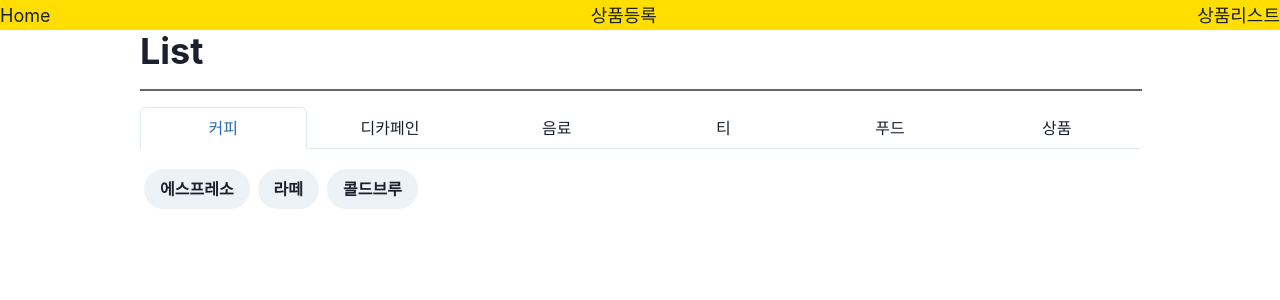
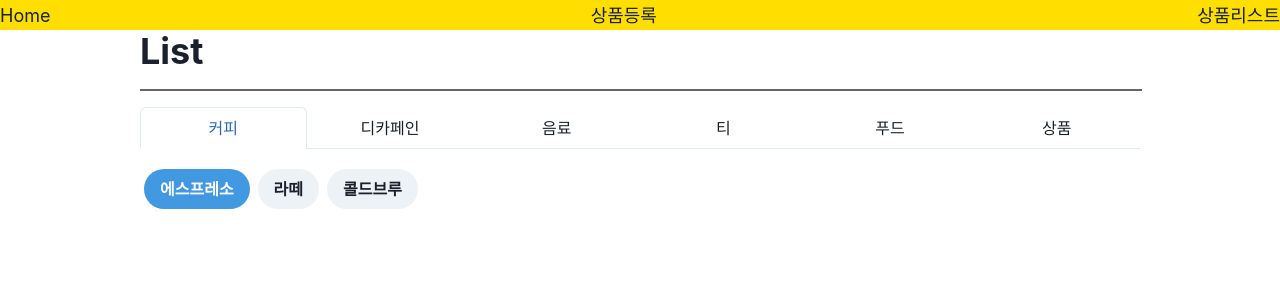
Before and after one commit to huitopia/mega-around, a React (Vite) app in the folder frontend/: page /product/list in a window 1280 px wide. Shown: the top 300 px of the page. Built offline with nearby package versions, Linux system fonts and the light colour scheme.

Commit message:
react : 메인 카테고리 선택시 첫 화면에 첫 서브 카테고리 보여주기

```diff
--- a/frontend/src/product/component/CategoryTabComp.jsx
+++ b/frontend/src/product/component/CategoryTabComp.jsx
@@ -26,9 +26,11 @@ export function CategoryTabComp(props) {
     switch (mainCategory) {
       case "커피":
       case "디카페인":
+        setSelectSubCategory("에스프레소");
         setSubCategoryOption(["에스프레소", "라떼", "콜드브루"]);
         break;
       case "음료":
+        setSelectSubCategory("에이드");
         setSubCategoryOption([
           "에이드",
           "프라페",
@@ -37,19 +39,21 @@ export function CategoryTabComp(props) {
         ]);
         break;
       case "티":
+        setSelectSubCategory("티플레저");
         setSubCategoryOption(["티플레저", "클래식"]);
         break;
       case "푸드":
+        setSelectSubCategory("디저트");
         setSubCategoryOption(["디저트", "베이커리", "케이크"]);
         break;
       case "상품":
+        setSelectSubCategory("병음료");
         setSubCategoryOption(["병음료", "홈카페", "굿즈"]);
         break;
       default:
         setSubCategoryOption([]);
         break;
     }
-    setSelectSubCategory("");
   }, [mainCategory]);
 
   return (
```
